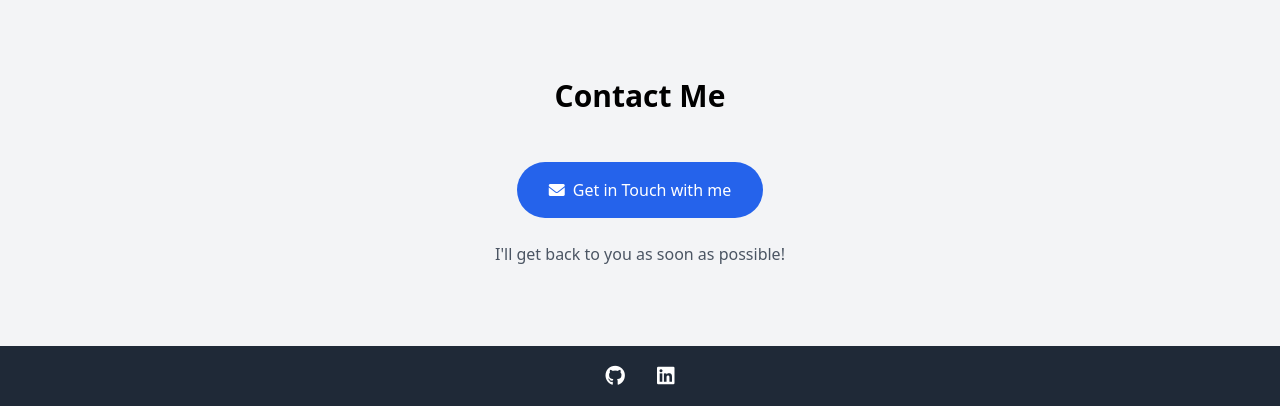
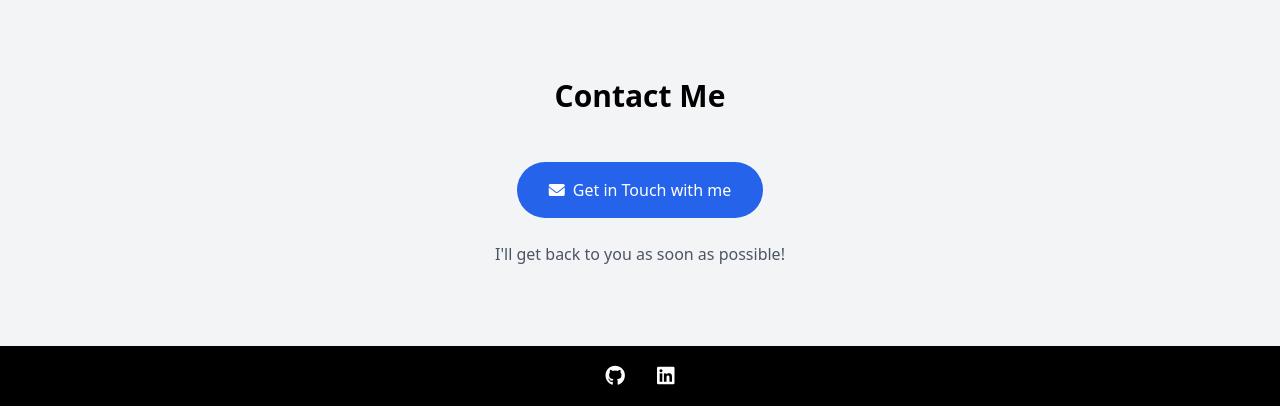
Before and after one commit to Sagar11cc/Personal-site, a plain HTML site: page index.html in a window 1280 px wide. Shown: the part 2262-2668 px from the top of the page. Drawn offline with nearby package versions, Linux system fonts and the light colour scheme.

Commit message:
Update index.html

```diff
--- a/index.html
+++ b/index.html
@@ -257,7 +257,7 @@
     </section>
 
     <!-- Footer -->
-    <footer class="bg-gray-800 text-white py-4">
+<footer class="bg-black text-white py-4">
         <div class="container mx-auto px-4 text-center">
             <div class="flex justify-center space-x-8">
                 <a href="https://github.com/Sagar11cc" target="_blank" class="hover:text-gray-400 transition-colors">
```
